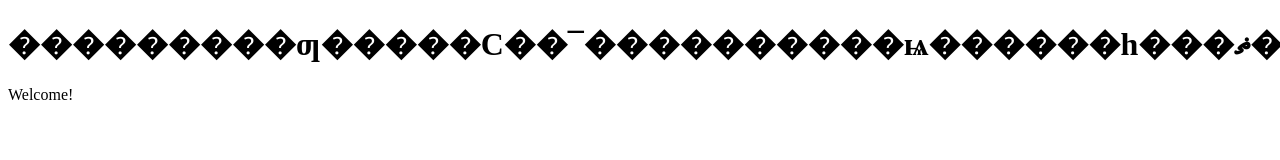
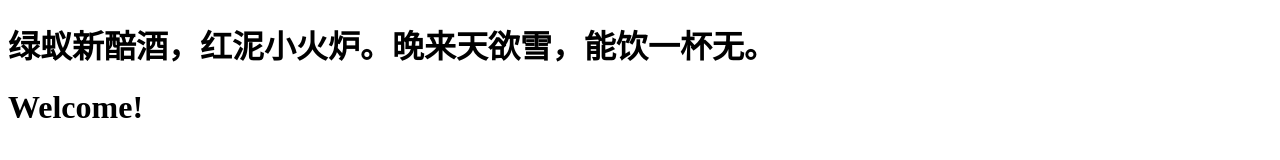
Before and after one commit to sundial/sundial.github.com, a plain HTML site: page index.html in a window 1280 px wide. Drawn offline with Linux system fonts and the light colour scheme.

Commit message:
Update index.html

```diff
--- a/index.html
+++ b/index.html
@@ -5,7 +5,7 @@
 </head>
 
 <body>
-<h1>���������ƣ�����С��¯����������ѩ������һ���ޡ�</h1>
+<h1>绿蚁新醅酒，红泥小火炉。晚来天欲雪，能饮一杯无。<h1>
 </body>
 </html>
 
```
